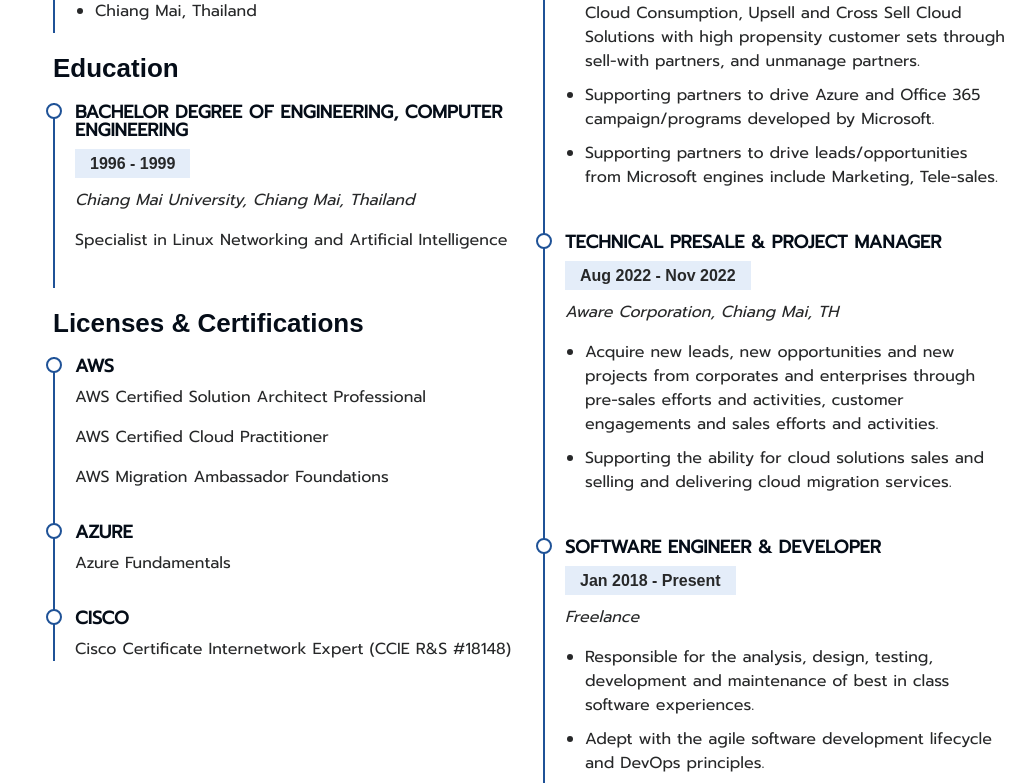
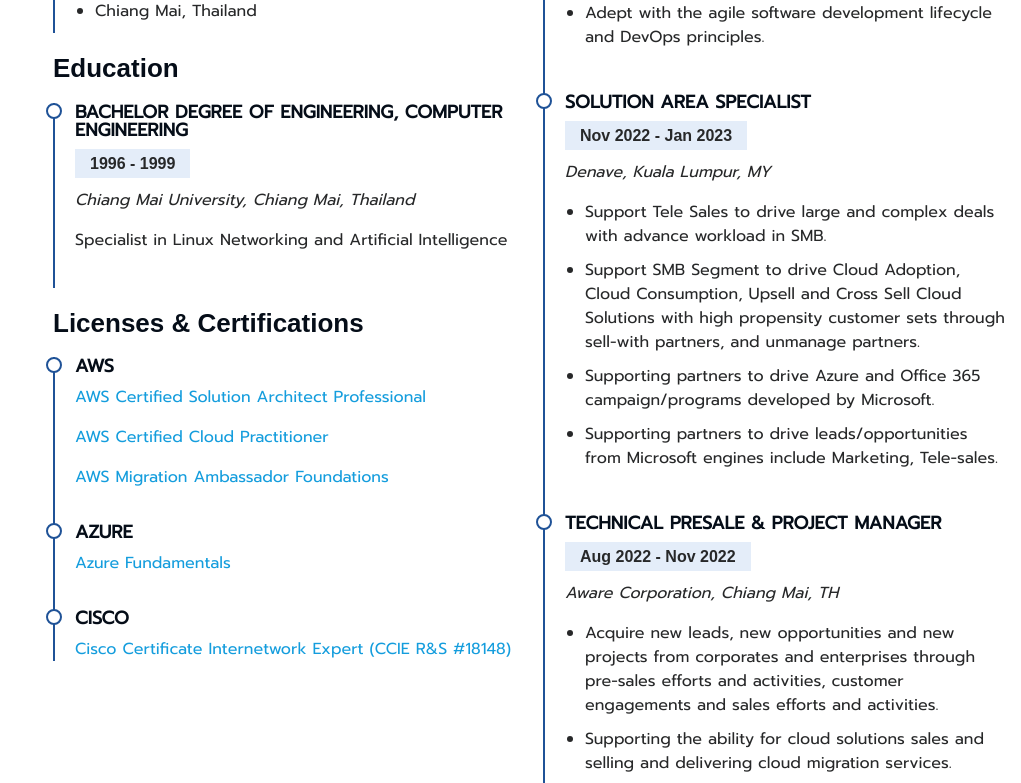
Before and after one commit to openmymai/myresume, a Next.js app: page / in a window 1280 px wide. Shown: the part 1857-2640 px from the top of the page, without its empty margins (259-1280 px from the left). Built offline with nearby package versions, Linux system fonts and the light colour scheme; a web font is replaced by a local one.

Commit message:
Update Certification Link

```diff
--- a/pages/index.js
+++ b/pages/index.js
@@ -119,24 +119,33 @@ const IndexPage = () => {
               <h3 className="resume-title">Licenses &amp; Certifications</h3>
               <div className="resume-item">
                 <h4>AWS</h4>
-                <p>AWS Certified Solution Architect Professional</p>
-                <p>AWS Certified Cloud Practitioner</p>
-                <p>AWS Migration Ambassador Foundations</p>
+                <p><a href="https://www.credly.com/badges/9644a235-556b-4119-b4fc-eb1f2eb0c28e/public_url">AWS Certified Solution Architect Professional</a></p>
+                <p><a href="https://www.credly.com/badges/9e57e460-8eeb-4e71-a96b-af7e7f2df741/public_url">AWS Certified Cloud Practitioner</a></p>
+                <p><a href="https://www.credly.com/badges/e714b831-f3ff-4e8d-8cb0-645382d24110/public_url">AWS Migration Ambassador Foundations</a></p>
               </div>
               <div className="resume-item">
                 <h4>Azure</h4>
-                <p>Azure Fundamentals</p>
+                <p><a href="https://www.credly.com/badges/7c0cd40e-43a2-42a7-bed3-a4fd6cf1b888/public_url">Azure Fundamentals</a></p>
               </div>
               <div className="resume-item">
                 <h4>Cisco</h4>
-                <p>Cisco Certificate Internetwork Expert (CCIE R&S #18148)</p>
+                <p><a href="https://www.credly.com/badges/940673b6-deae-4b5a-9e31-4d70f65753f9/public_url">Cisco Certificate Internetwork Expert (CCIE R&S #18148)</a></p>
               </div>
             </div>
             <div className="col-lg-6" data-aos="fade-up" data-aos-delay="100">
-              <h3 className="resume-title">Professional Experience</h3>
+            <h3 className="resume-title">Professional Experience</h3>
+              <div className="resume-item">
+                <h4>Software Engineer &amp; Developer</h4>
+                <h5>Jan 2018 - Present</h5>
+                <p><em>Freelance</em></p>
+                <ul>
+                  <li>Responsible for the analysis, design, testing, development and maintenance of best in class software experiences.</li>
+                  <li>Adept with the agile software development lifecycle and DevOps principles.</li>
+                </ul>
+              </div>
               <div className="resume-item">
                 <h4>Solution Area Specialist</h4>
-                <h5>Nov 2022 - Present</h5>
+                <h5>Nov 2022 - Jan 2023</h5>
                 <p><em>Denave, Kuala Lumpur, MY </em></p>
                 <ul>
                   <li>Support Tele Sales to drive large and complex deals with advance workload in SMB.</li>
@@ -152,15 +161,6 @@ const IndexPage = () => {
                 <ul>
                   <li>Acquire new leads, new opportunities and new projects from corporates and enterprises through pre-sales efforts and activities, customer engagements and sales efforts and activities.</li>
                   <li>Supporting the ability for cloud solutions sales and selling and delivering cloud migration services.</li>
-                </ul>
-              </div>
-              <div className="resume-item">
-                <h4>Software Engineer &amp; Developer</h4>
-                <h5>Jan 2018 - Present</h5>
-                <p><em>Freelance</em></p>
-                <ul>
-                  <li>Responsible for the analysis, design, testing, development and maintenance of best in class software experiences.</li>
-                  <li>Adept with the agile software development lifecycle and DevOps principles.</li>
                 </ul>
               </div>
             </div>
```
